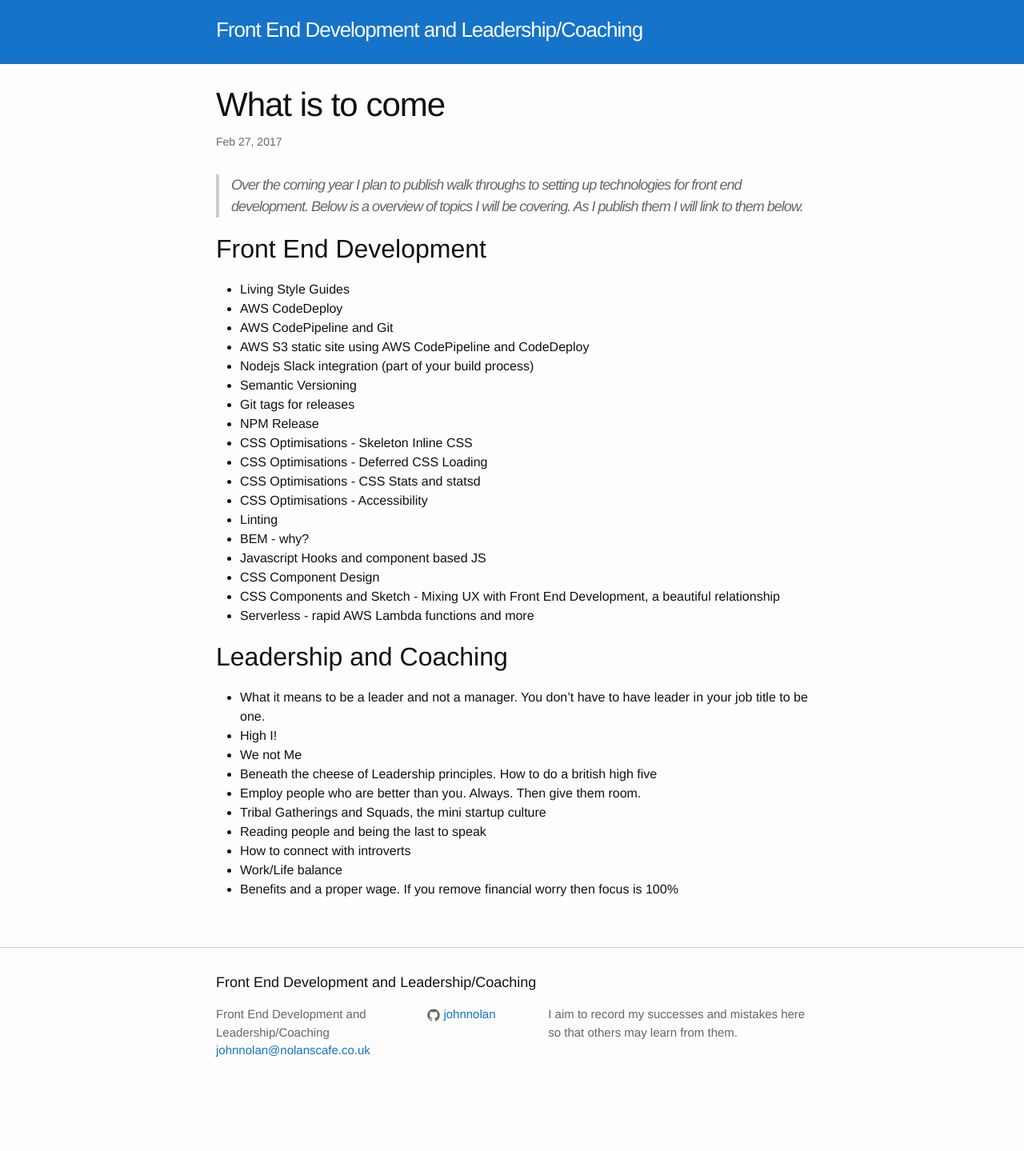
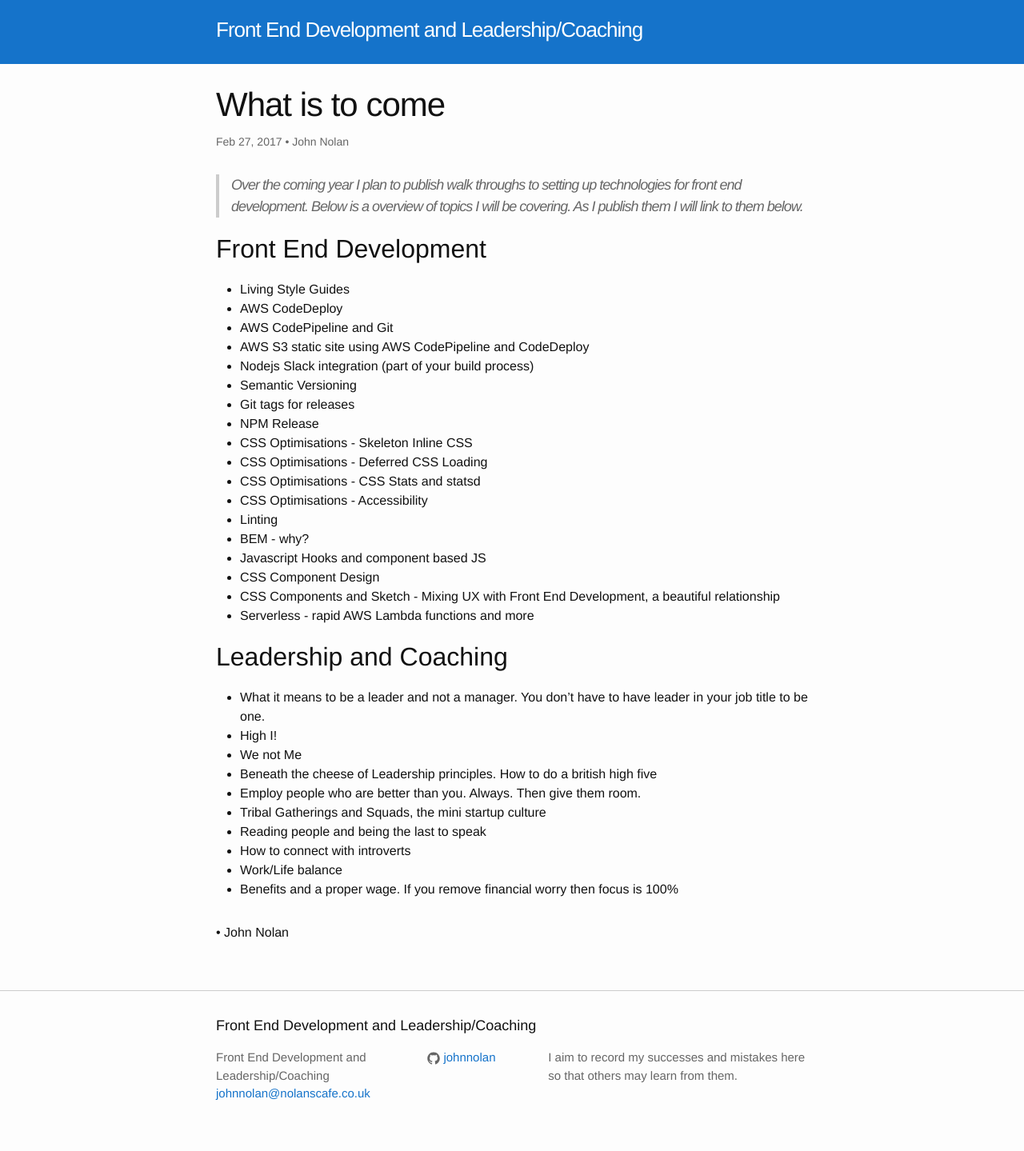
Before and after one commit to johnnolan/blog, a Jekyll site: the page built from _posts/2017-02-27-what-is-to-come.markdown, in a window 1280 px wide. Shown: the whole page at 80% size. Built offline with Jekyll 4.4.1, drawn with Linux system fonts in a browser that asks for light colours; before the commit the page ends 1385 px from its top, so only the background shows below that.

Commit message:
Minor tweaks to schema tags

```diff
--- a/_layouts/post.html
+++ b/_layouts/post.html
@@ -11,5 +11,8 @@
   <div class="post-content" itemprop="articleBody">
     {{ content }}
   </div>
+    <div class="post-content">
+      {% if page.publisher %} • <span itemprop="publisher" itemscope itemtype="http://schema.org/Person"><span itemprop="name">{{ page.publisher }}</span></span>{% endif %}
+    </div>
 
 </article>
--- a/_posts/2017-02-27-what-is-to-come.markdown
+++ b/_posts/2017-02-27-what-is-to-come.markdown
@@ -3,6 +3,8 @@
 title:  "What is to come"
 date:   2017-02-27 20:00:38 +0000
 categories: ideas
+author: "John Nolan"
+publisher: "John Nolan"
 ---
 
 > Over the coming year I plan to publish walk throughs to setting up technologies for front end development. Below is
--- a/_posts/2017-03-04-publishing-jekyll-aws-s3-cloudfront.markdown
+++ b/_posts/2017-03-04-publishing-jekyll-aws-s3-cloudfront.markdown
@@ -4,6 +4,8 @@
 invalidation using Travis CI"
 date:   2017-03-03 20:00:38 +0000
 categories: ideas
+author: "John Nolan"
+publisher: "John Nolan"
 ---
 
 > This information is useful once you have signed up to
```
